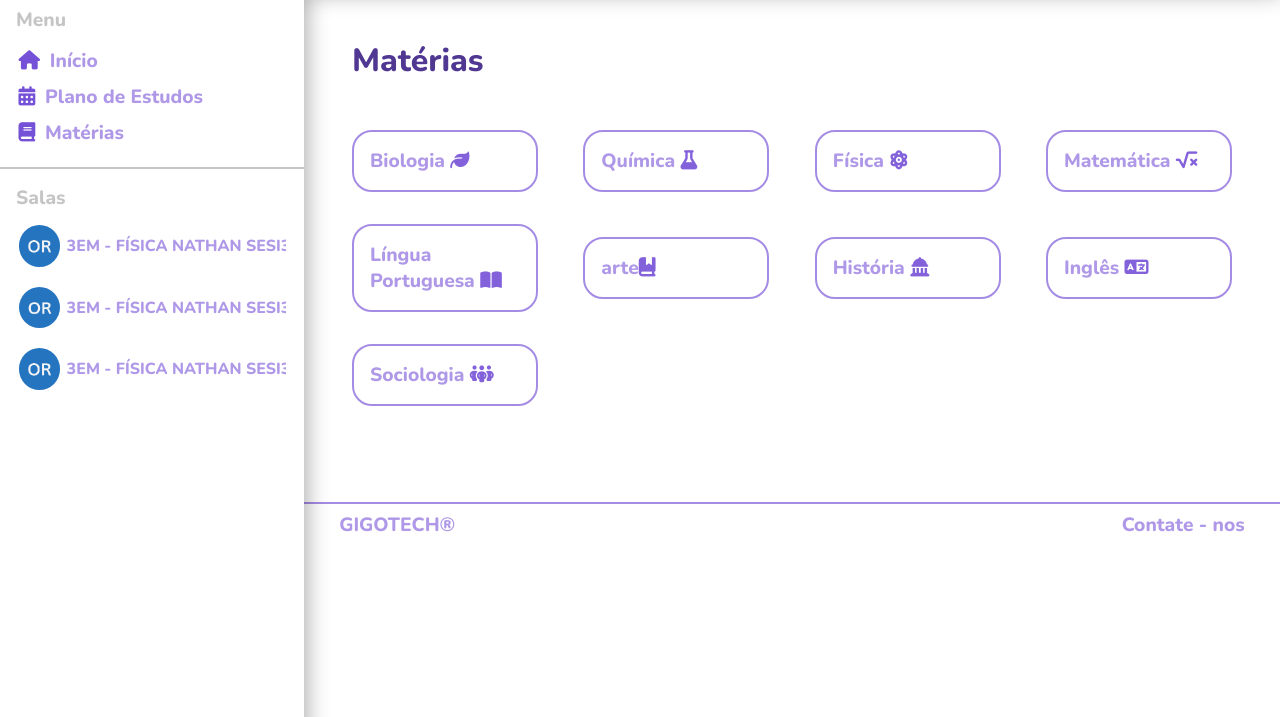
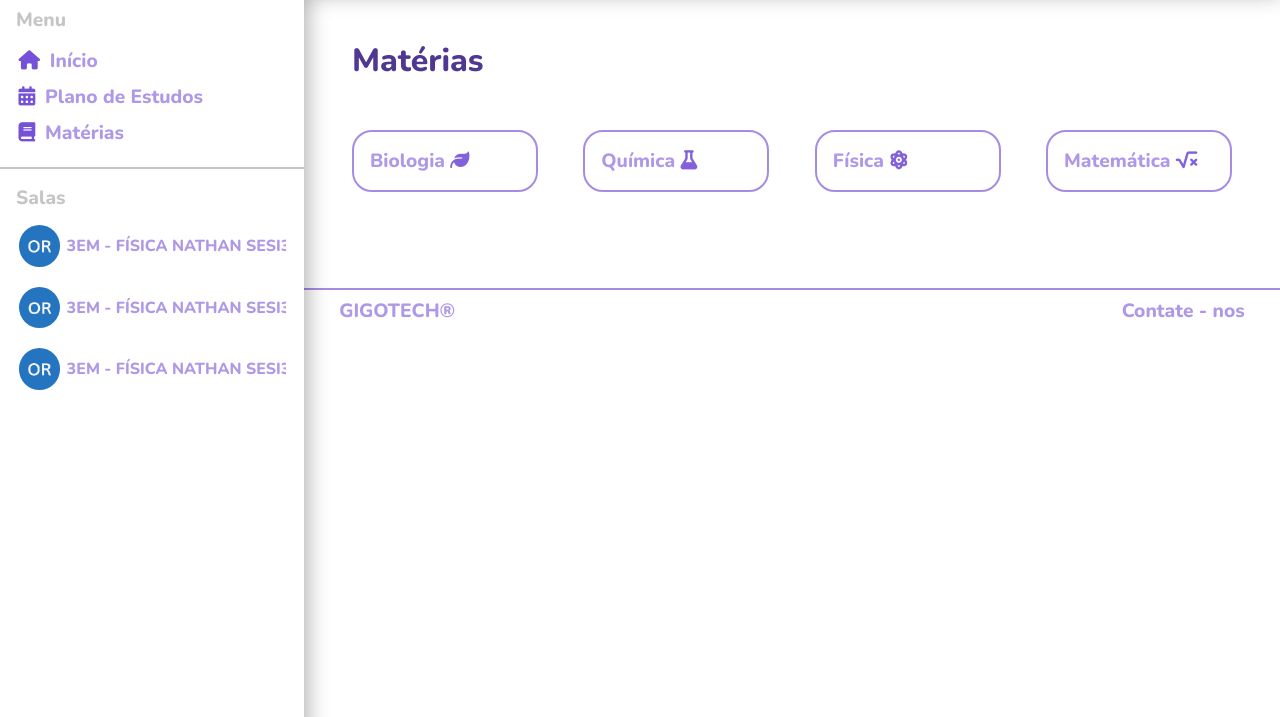
Before and after one commit to Basqueroto/GigoTech, a plain HTML site: page materias.html in a window 1280 px wide. Shown: the part 83-800 px from the top of the page. Drawn offline with nearby package versions, Linux system fonts and the light colour scheme.

Commit message:
Update materias.html

```diff
--- a/materias.html
+++ b/materias.html
@@ -53,11 +53,6 @@
                     <a onclick="quimica()"><div class="mat">Química <i class="fa-solid fa-flask"></i></div></a>
                     <a onclick="fisica()"><div class="mat">Física <i class="fa-solid fa-atom"></i></div></a>
                     <a onclick="matematica()"><div class="mat">Matemática <i class="fa-solid fa-square-root-variable"></i></div></a>
-                    <a onclick="portugues()"><div class="mat">Língua <br>Portuguesa <i class="fa-solid fa-book-open"></i></div></a>
-                    <a onclick="arte()"><div class="mat">arte<i class="fa-solid fa-book-bookmark"></i></div></a>
-                    <a onclick="historia()"><div class="mat">História <i class="fa-solid fa-landmark-dome"></i></div></a>
-                    <a onclick="ingles()"><div class="mat">Inglês <i class="fa-solid fa-language"></i> </div></a>
-                    <a onclick="sociologia()"><div class="mat">Sociologia <i class="fa-solid fa-people-group"></i></div></a>
                 </div>
             </section>
         </div>
```
